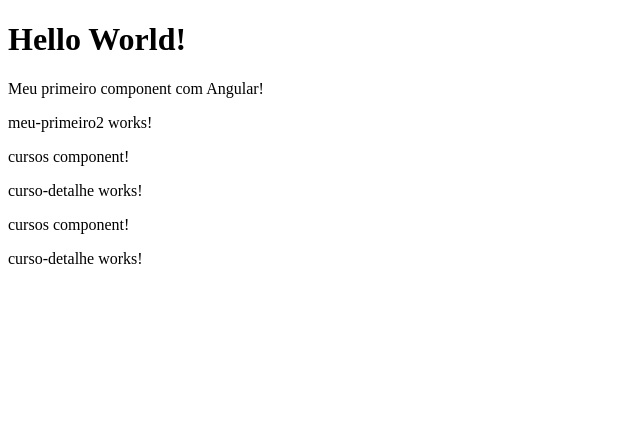
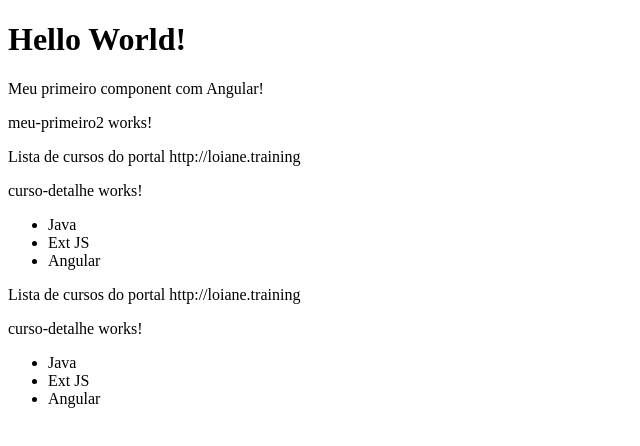
Before and after one commit to ivisconfessor/projetos-curso-loiane-angular, an Angular app in the folder primeiro-projeto/: page / in a window 1280 px wide. Shown: the top 446 px of the page, without its empty margins (0-640 px from the left). Built offline with nearby package versions, Linux system fonts and the light colour scheme.

Commit message:
Introdução aos Templates - Uso de interpolação

```diff
--- a/primeiro-projeto/src/app/cursos/cursos.component.html
+++ b/primeiro-projeto/src/app/cursos/cursos.component.html
@@ -1,5 +1,11 @@
 <p>
-    cursos component!
+    Lista de cursos do portal {{ nomePortal }}
 </p>
 
 <app-curso-detalhe></app-curso-detalhe>
+
+<ul>
+    <li *ngFor="let curso of cursos">
+        {{ curso }}
+    </li>
+</ul>
--- a/primeiro-projeto/src/app/cursos/cursos.component.ts
+++ b/primeiro-projeto/src/app/cursos/cursos.component.ts
@@ -7,7 +7,13 @@
 })
 export class CursosComponent implements OnInit {
 
-  constructor() { }
+  nomePortal: string;
+
+  cursos: string[] = ["Java", "Ext JS", "Angular"];
+
+  constructor() {
+    this.nomePortal = "http://loiane.training";
+  }
 
   ngOnInit(): void {
   }
```
